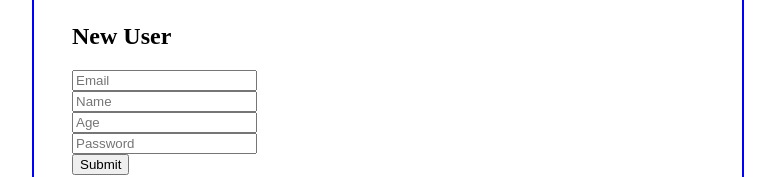
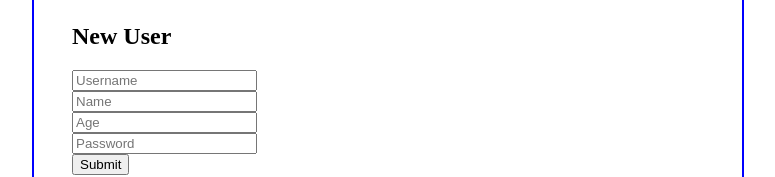
Before and after one commit to lesasi/simple-login-app, a React (Create React App) app in the folder client/: page /create-user in a window 1280 px wide. Shown: the part 163-340 px from the top of the page, without its empty margins (252-1027 px from the left). Built offline with nearby package versions, Linux system fonts and the light colour scheme; no server answers.

Commit message:
Chnaged all frontend email to username

```diff
--- a/client/src/actions/login.js
+++ b/client/src/actions/login.js
@@ -1,9 +1,9 @@
 import { axiosObj } from '../utils/axios';
 
-const login = async (email, password) => {
+const login = async (username, password) => {
     try{
         const response = await axiosObj.post('/login', {
-            email,
+            username,
             password
         });
         return { data: response.data } ;
--- a/client/src/components/CreateUser.js
+++ b/client/src/components/CreateUser.js
@@ -6,7 +6,7 @@ import createUser from '../actions/createUser';
 import { history } from '../routers';
 
 const CreateUser = () => {
-    const [email, setEmail] = useState('');
+    const [username, setUsername] = useState('');
     const [age, setAge] = useState('');
     const [name, setName] = useState('');
     const [password, setPassword] = useState('');
@@ -17,14 +17,14 @@ const CreateUser = () => {
         e.preventDefault();
 
         const { data, error } = await createUser({
-            email,
+            username,
             age,
             name,
             password
         });
         if(error) {
             console.log(error);
-            setEmail('');
+            setUsername('');
             setName('');
             setPassword('');
             setAge('');
@@ -51,11 +51,11 @@ const CreateUser = () => {
                 <div className='login-input'>
                     <input
                         type="text"
-                        placeholder="Email"
-                        id="email"
+                        placeholder="Username"
+                        id="username"
                         required
-                        onChange={(e) => setEmail(e.target.value)}
-                        value={email}
+                        onChange={(e) => setUsername(e.target.value)}
+                        value={username}
                     />
                 </div>
                 <div className='login-input'>
--- a/client/src/components/EditUser.js
+++ b/client/src/components/EditUser.js
@@ -15,7 +15,7 @@ const EditUser = () => {
 
     const dispatch = useDispatch();
 
-    const [email, setEmail] = useState(reduxStates.user.email);
+    const [username, setUsername] = useState(reduxStates.user.username);
     const [age, setAge] = useState(reduxStates.user.age);
     const [name, setName] = useState(reduxStates.user.name);
     const [oldPassword, setOldPassword] = useState('');
@@ -31,7 +31,7 @@ const EditUser = () => {
         e.preventDefault();
 
         let payload = {
-            email,
+            username,
             age,
             name
         };
@@ -64,14 +64,14 @@ const EditUser = () => {
                 className="login-form"
             >
                 <div className='login-input'>
-                    <label htmlFor="email">Email</label>
+                    <label htmlFor="username">Username</label>
                     <input
                         type="text"
-                        placeholder="Email"
-                        id="email"
+                        placeholder="Username"
+                        id="username"
                         required
-                        onChange={(e) => setEmail(e.target.value)}
-                        value={email}
+                        onChange={(e) => setUsername(e.target.value)}
+                        value={username}
                     />
                 </div>
                 <div className='login-input'>
--- a/client/src/components/HomePage.js
+++ b/client/src/components/HomePage.js
@@ -53,7 +53,7 @@ const HomePage = () => {
             <div className="user-details">
                 <h1>User Details</h1>
                 <p>Name: {reduxStates.user.name}</p>
-                <p>Email: {reduxStates.user.email}</p>
+                <p>Username: {reduxStates.user.username}</p>
                 <p>Age: {reduxStates.user.age}</p>
             </div>
         </div>
--- a/client/src/components/LoginPage.js
+++ b/client/src/components/LoginPage.js
@@ -72,8 +72,8 @@ const LoginPage = () => {
             >
                 <CustomInput
                     type="text"
-                    placeholder="Email"
-                    id="email"
+                    placeholder="Username"
+                    id="username"
                     required
                     setValue={setUsername}
                     value={username}
```
